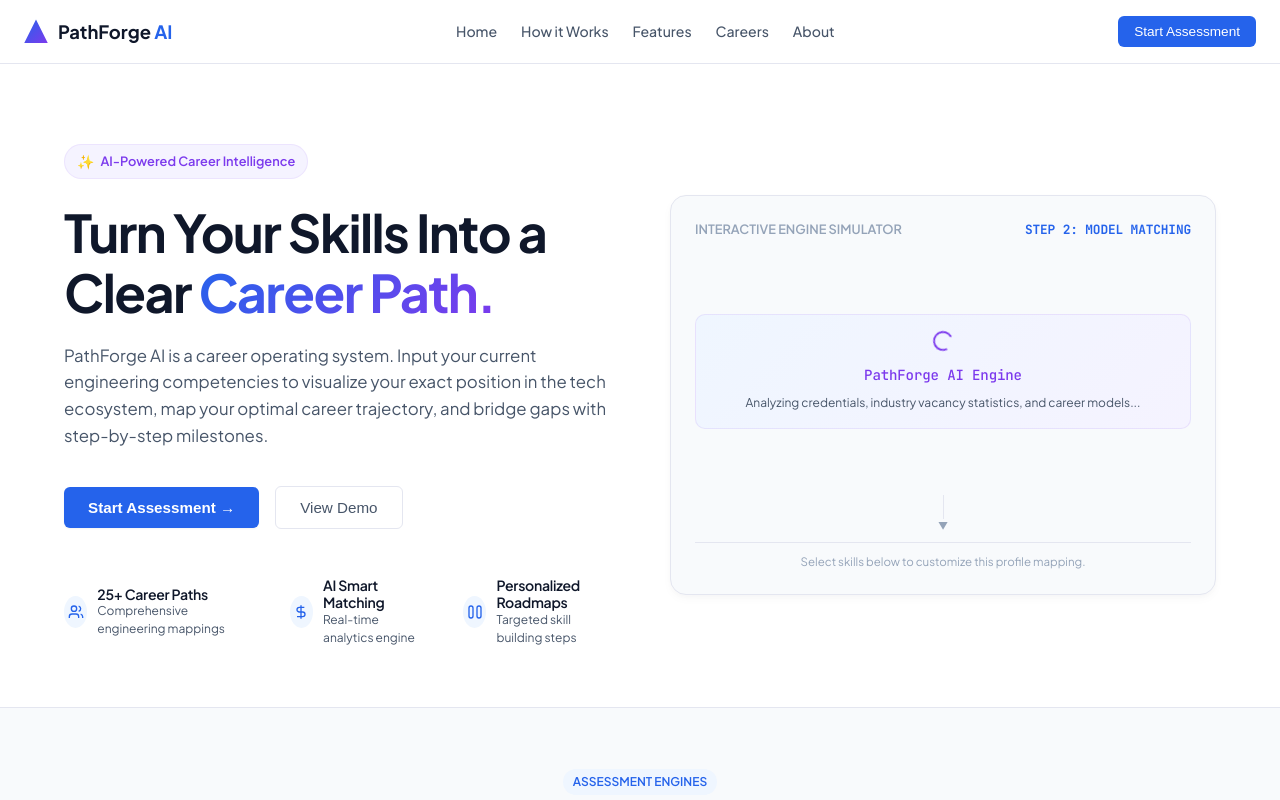
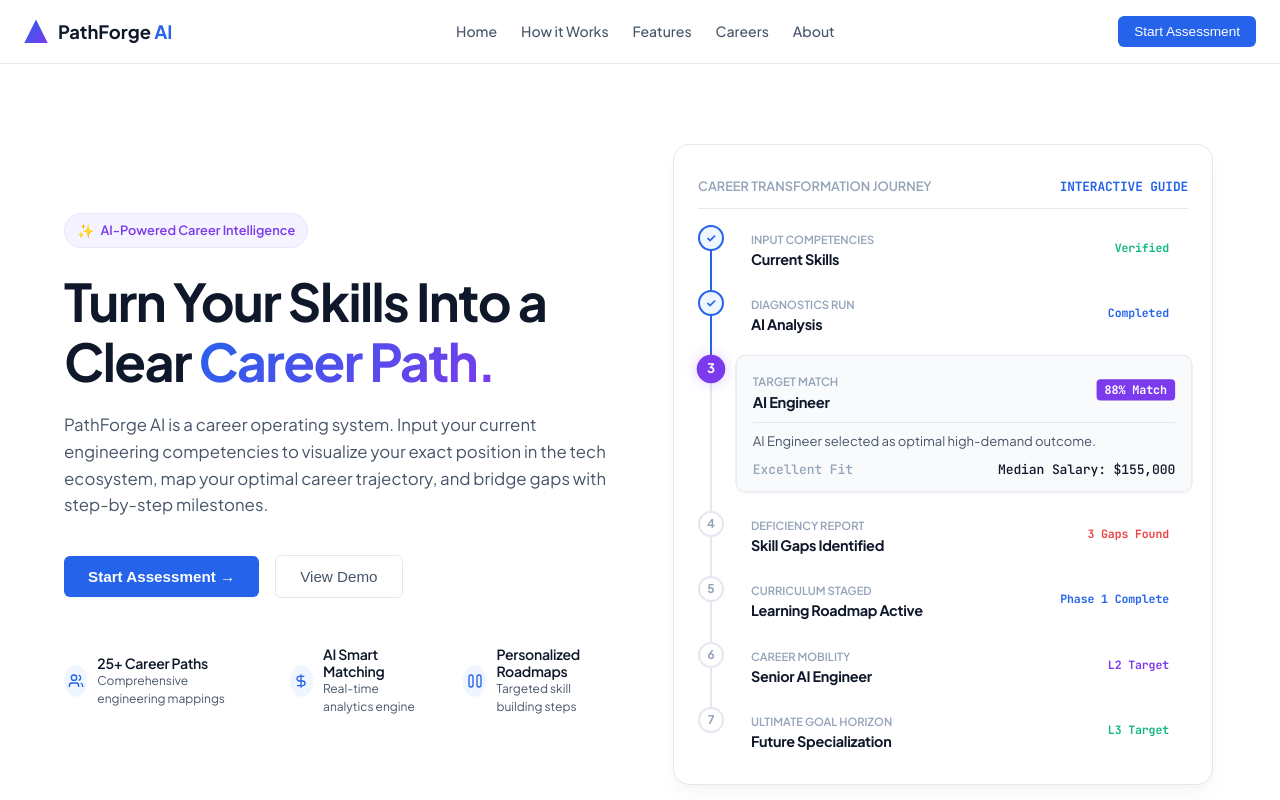
Before and after one commit to Sudiksha-Bharat-Singh/PathForge-AI, a React (Vite) app in the folder frontend/: page / in a window 1280 px wide. Shown: the top 800 px of the page. Built offline with nearby package versions, Linux system fonts and the light colour scheme; a web font is replaced by a local one.

Commit message:
feat: initialize global CSS variables and create Hero landing component

```diff
--- a/frontend/src/components/Hero.jsx
+++ b/frontend/src/components/Hero.jsx
@@ -1,20 +1,90 @@
-import React, { useState, useEffect } from 'react';
+import React, { useState } from 'react';
+
+const JOURNEY_STEPS = [
+  {
+    id: 1,
+    title: "Current Skills",
+    subtitle: "Input Competencies",
+    status: "Verified",
+    color: "var(--color-emerald)",
+    details: "Your active stack serving as database credentials.",
+    badge: "3 Skills Loaded",
+    tags: ["Python", "SQL", "Machine Learning"],
+    stats: "Raw inputs parsed successfully"
+  },
+  {
+    id: 2,
+    title: "AI Analysis",
+    subtitle: "Diagnostics Run",
+    status: "Completed",
+    color: "var(--color-primary)",
+    details: "Cross-referencing index files against 25+ target engineering paths.",
+    badge: "128 Data Points",
+    stats: "Vector distance matching complete"
+  },
+  {
+    id: 3,
+    title: "Recommended Career",
+    subtitle: "Target Match",
+    status: "88% Match",
+    color: "var(--color-violet)",
+    details: "AI Engineer selected as optimal high-demand outcome.",
+    badge: "Excellent Fit",
+    highlight: "AI Engineer",
+    stats: "Median Salary: $155,000"
+  },
+  {
+    id: 4,
+    title: "Skill Gaps Identified",
+    subtitle: "Deficiency Report",
+    status: "3 Gaps Found",
+    color: "#EF4444",
+    details: "Key framework components needed to qualify for top-tier hiring.",
+    badge: "Action Required",
+    tags: ["LangChain", "Vector Databases", "Deep Learning"],
+    stats: "Estimated study time: 7 weeks"
+  },
+  {
+    id: 5,
+    title: "Learning Roadmap Active",
+    subtitle: "Curriculum Staged",
+    status: "Phase 1 Complete",
+    color: "var(--color-primary)",
+    details: "Interactive learning curriculum structured into 5 sequential milestones.",
+    badge: "60% Core Progress",
+    stats: "Milestone: Build RAG Knowledge Hub"
+  },
+  {
+    id: 6,
+    title: "Senior Role Progression",
+    subtitle: "Career Mobility",
+    status: "L2 Target",
+    color: "var(--color-violet)",
+    details: "Advancement plan into senior role scales within 2-4 years.",
+    badge: "$180K Avg Salary",
+    highlight: "Senior AI Engineer",
+    stats: "Focus: MLOps scaling & models fine-tuning"
+  },
+  {
+    id: 7,
+    title: "Future Specialization",
+    subtitle: "Ultimate Goal Horizon",
+    status: "L3 Target",
+    color: "var(--color-emerald)",
+    details: "Long-term technological leadership path and executive alignment.",
+    badge: "AI Architect ➔ Research Lead",
+    stats: "Average compensation scale: $220,000+"
+  }
+];
 
 export default function Hero({ onStartAssessment }) {
-  const [demoState, setDemoState] = useState(0); // 0: Input Skills, 1: Scanning, 2: Result
-
-  useEffect(() => {
-    const timer = setInterval(() => {
-      setDemoState((prev) => (prev + 1) % 3);
-    }, 4500); // changes state every 4.5 seconds
-    return () => clearInterval(timer);
-  }, []);
+  const [activeStep, setActiveStep] = useState(3); // Default highlighting recommended career node
 
   return (
     <section className="hero-section" id="home">
       <div className="container">
         <div className="hero-grid">
-          {/* Left Column */}
+          {/* Left Content column */}
           <div className="hero-content">
             <div className="hero-pill">
               <span style={{ fontSize: '14px' }}>✨</span> AI-Powered Career Intelligence
@@ -70,100 +140,143 @@ export default function Hero({ onStartAssessment }) {
             </div>
           </div>
 
-          {/* Right Column: Interactive Career Recommendation Flow */}
-          <div className="hero-visual">
-            <div className="matcher-panel-title">
-              <span>Interactive Engine Simulator</span>
-              <span className="mono" style={{ color: 'var(--color-primary)' }}>
-                {demoState === 0 && 'STEP 1: INGEST SKILLS'}
-                {demoState === 1 && 'STEP 2: MODEL MATCHING'}
-                {demoState === 2 && 'STEP 3: COMPILATION'}
-              </span>
+          {/* Right Column: Visual Career Transformation Journey */}
+          <div className="hero-journey-container animate-slide-up">
+            <div className="matcher-panel-title" style={{ borderBottom: '1px solid var(--border-color)', paddingBottom: '12px', marginBottom: '16px' }}>
+              <span>Career Transformation Journey</span>
+              <span className="mono" style={{ color: 'var(--color-primary)' }}>Interactive Guide</span>
             </div>
 
-            {/* Simulated flow based on timer */}
-            <div style={{ flex: 1, display: 'flex', flexDirection: 'column', justifyContent: 'center' }}>
-              {demoState === 0 && (
-                <div className="animate-fade" style={{ textAlign: 'center' }}>
-                  <div style={{ color: 'var(--color-ink-subtle)', marginBottom: '14px', fontSize: '0.85rem', fontWeight: 600 }}>
-                    YOUR INPUT SKILLS
-                  </div>
-                  <div className="matcher-skills-row" style={{ justifyContent: 'center' }}>
-                    <span className="matcher-skill-tag">Python</span>
-                    <span className="matcher-skill-tag">SQL</span>
-                    <span className="matcher-skill-tag">Machine Learning</span>
-                  </div>
-                  <div style={{ color: 'var(--color-ink-subtle)', fontSize: '0.72rem', marginTop: '16px' }}>
-                    Parsing text logs & database mappings...
-                  </div>
-                </div>
-              )}
+            <div className="hero-journey-timeline">
+              {JOURNEY_STEPS.map((step, idx) => {
+                const isActive = activeStep === step.id;
+                const isCompleted = step.id < activeStep;
 
-              {demoState === 1 && (
-                <div className="animate-fade">
-                  <div className="matcher-engine-card">
-                    <div className="matcher-engine-loader"></div>
-                    <div className="matcher-engine-text mono">PathForge AI Engine</div>
-                    <p style={{ fontSize: '0.75rem', color: 'var(--color-ink-muted)', marginTop: '8px' }}>
-                      Analyzing credentials, industry vacancy statistics, and career models...
-                    </p>
-                  </div>
-                </div>
-              )}
+                return (
+                  <div
+                    key={step.id}
+                    className={`hero-journey-node-wrapper ${isActive ? 'active' : ''}`}
+                    onClick={() => setActiveStep(step.id)}
+                    style={{ cursor: 'pointer', display: 'flex', position: 'relative', paddingBottom: idx === JOURNEY_STEPS.length - 1 ? '0' : '20px' }}
+                  >
+                    {/* Vertical Connecting Line */}
+                    {idx !== JOURNEY_STEPS.length - 1 && (
+                      <div
+                        className="hero-journey-line"
+                        style={{
+                          position: 'absolute',
+                          left: '12px',
+                          top: '24px',
+                          bottom: '0',
+                          width: '2px',
+                          backgroundColor: isCompleted ? 'var(--color-primary)' : 'var(--border-color)',
+                          zIndex: 1
+                        }}
+                      ></div>
+                    )}
 
-              {demoState === 2 && (
-                <div className="matcher-match-card">
-                  <div className="matcher-match-header">
-                    <div className="matcher-match-info">
-                      <span className="badge-success">Excellent Match</span>
-                      <h3 style={{ marginTop: '4px' }}>AI Engineer</h3>
-                      <p style={{ fontSize: '0.75rem', color: 'var(--color-ink-muted)' }}>
-                        Average Salary: $125k - $160k
-                      </p>
+                    {/* Step Icon circle */}
+                    <div
+                      className="hero-journey-icon-circle"
+                      style={{
+                        width: '26px',
+                        height: '26px',
+                        borderRadius: '50%',
+                        backgroundColor: isActive ? step.color : isCompleted ? 'var(--color-primary-soft)' : '#FFFFFF',
+                        border: `2px solid ${isActive ? step.color : isCompleted ? 'var(--color-primary)' : 'var(--border-color)'}`,
+                        color: isActive ? '#FFFFFF' : isCompleted ? 'var(--color-primary)' : 'var(--color-ink-subtle)',
+                        display: 'flex',
+                        alignItems: 'center',
+                        justifyContent: 'center',
+                        zIndex: 2,
+                        fontWeight: 'bold',
+                        fontSize: '0.75rem',
+                        transition: 'var(--transition-fast)',
+                        boxShadow: isActive ? `0 0 10px rgba(37, 99, 235, 0.2)` : 'none'
+                      }}
+                    >
+                      {isCompleted ? "✓" : step.id}
                     </div>
-                    <div className="matcher-match-score-circle">
-                      88%
+
+                    {/* Node details card */}
+                    <div
+                      className={`hero-journey-card ${isActive ? 'active' : ''}`}
+                      style={{
+                        marginLeft: '16px',
+                        flex: 1,
+                        backgroundColor: isActive ? 'var(--bg-surface)' : 'transparent',
+                        border: isActive ? '1px solid var(--border-color)' : '1px solid transparent',
+                        borderRadius: 'var(--radius-md)',
+                        padding: isActive ? '12px 16px' : '0px 10px',
+                        transition: 'all 0.3s cubic-bezier(0.16, 1, 0.3, 1)',
+                        transform: isActive ? 'scale(1.02)' : 'scale(1)',
+                      }}
+                    >
+                      <div style={{ display: 'flex', justifyContent: 'space-between', alignItems: 'center' }}>
+                        <div>
+                          <span style={{ fontSize: '0.7rem', textTransform: 'uppercase', color: 'var(--color-ink-subtle)', fontWeight: 600 }}>
+                            {step.subtitle}
+                          </span>
+                          <h4 style={{ fontSize: '0.9rem', fontWeight: 700, margin: '1px 0' }}>
+                            {step.highlight ? <strong>{step.highlight}</strong> : step.title}
+                          </h4>
+                        </div>
+                        <span
+                          className="mono"
+                          style={{
+                            fontSize: '0.72rem',
+                            color: isActive ? '#FFFFFF' : step.color,
+                            backgroundColor: isActive ? step.color : 'transparent',
+                            padding: '2px 8px',
+                            borderRadius: '4px',
+                            fontWeight: 600
+                          }}
+                        >
+                          {step.status}
+                        </span>
+                      </div>
+
+                      {isActive && (
+                        <div className="animate-fade" style={{ marginTop: '10px', borderTop: '1px solid var(--border-color)', paddingTop: '10px' }}>
+                          <p style={{ fontSize: '0.8rem', color: 'var(--color-ink-muted)', marginBottom: '8px', lineHeight: '1.4' }}>
+                            {step.details}
+                          </p>
+
+                          {/* Tags row */}
+                          {step.tags && (
+                            <div style={{ display: 'flex', gap: '6px', marginBottom: '8px', flexWrap: 'wrap' }}>
+                              {step.tags.map((tag, i) => (
+                                <span
+                                  key={i}
+                                  className="mono"
+                                  style={{
+                                    fontSize: '0.68rem',
+                                    padding: '2px 8px',
+                                    backgroundColor: '#FFFFFF',
+                                    border: '1px solid var(--border-color)',
+                                    borderRadius: '4px',
+                                    color: 'var(--color-ink)'
+                                  }}
+                                >
+                                  {tag}
+                                </span>
+                              ))}
+                            </div>
+                          )}
+
+                          <div style={{ display: 'flex', justifyContent: 'space-between', alignItems: 'center', fontSize: '0.72rem', color: 'var(--color-ink-subtle)', fontWeight: 500 }}>
+                            <span className="mono">{step.badge}</span>
+                            <span className="mono" style={{ color: 'var(--color-ink)' }}>{step.stats}</span>
+                          </div>
+                        </div>
+                      )}
                     </div>
                   </div>
-
-                  <div style={{ display: 'grid', gridTemplateColumns: '1fr 1fr', gap: '12px', borderTop: '1px solid var(--border-color)', paddingTop: '12px', marginBottom: '12px' }}>
-                    <div>
-                      <span className="mono" style={{ fontSize: '0.68rem', color: 'var(--color-ink-subtle)', display: 'block', fontWeight: 600 }}>
-                        READY INDEX
-                      </span>
-                      <span style={{ fontSize: '0.85rem', fontWeight: 700, color: 'var(--color-primary)' }}>72 / 100</span>
-                    </div>
-                    <div>
-                      <span className="mono" style={{ fontSize: '0.68rem', color: 'var(--color-ink-subtle)', display: 'block', fontWeight: 600 }}>
-                        CONFIDENCE
-                      </span>
-                      <span style={{ fontSize: '0.85rem', fontWeight: 700, color: 'var(--color-violet)' }}>96% Confident</span>
-                    </div>
-                  </div>
-
-                  <div className="matcher-match-meta">
-                    <div className="matcher-meta-item">
-                      <span className="matcher-meta-label">Future Role</span>
-                      <span className="matcher-meta-val" style={{ color: 'var(--color-violet)' }}>AI Architect</span>
-                    </div>
-                    <div className="matcher-meta-item" style={{ alignItems: 'flex-end' }}>
-                      <span className="matcher-meta-label">Salary Index</span>
-                      <span className="matcher-meta-val" style={{ color: 'var(--color-emerald)' }}>High Demand</span>
-                    </div>
-                  </div>
-                </div>
-              )}
-            </div>
-
-            <div className="matcher-connector">
-              <div className="matcher-connector-line"></div>
-              <div className="matcher-connector-arrow">▼</div>
-            </div>
-
-            <div style={{ fontSize: '0.72rem', color: 'var(--color-ink-subtle)', textAlign: 'center', borderTop: '1px solid var(--border-color)', paddingTop: '10px' }}>
-              Select skills below to customize this profile mapping.
+                );
+              })}
             </div>
           </div>
+
         </div>
       </div>
     </section>
--- a/frontend/src/index.css
+++ b/frontend/src/index.css
@@ -1887,3 +1887,52 @@ h1, h2, h3, h4, h5, h6 {
     grid-template-columns: 1fr;
   }
 }
+
+/* Hero Career Transformation Journey Styles */
+.hero-journey-container {
+  background-color: #FFFFFF;
+  border: 1px solid var(--border-color);
+  border-radius: var(--radius-lg);
+  padding: 32px 24px;
+  box-shadow: var(--shadow-lg);
+  display: flex;
+  flex-direction: column;
+  width: 100%;
+  max-width: 540px;
+  margin: 0 auto;
+}
+
+.hero-journey-timeline {
+  display: flex;
+  flex-direction: column;
+  width: 100%;
+}
+
+.hero-journey-card {
+  background-color: transparent;
+  border: 1px solid transparent;
+  transition: all 0.3s cubic-bezier(0.16, 1, 0.3, 1);
+}
+
+.hero-journey-node-wrapper:hover .hero-journey-card {
+  background-color: var(--bg-surface);
+  border-color: var(--border-color);
+  transform: scale(1.01);
+}
+
+.hero-journey-node-wrapper.active .hero-journey-card {
+  background-color: var(--bg-surface) !important;
+  border-color: var(--border-color) !important;
+  box-shadow: var(--shadow-sm);
+  transform: scale(1.02);
+}
+
+.hero-journey-node-wrapper:hover .hero-journey-icon-circle {
+  border-color: var(--color-violet) !important;
+  color: var(--color-violet) !important;
+}
+
+.hero-journey-node-wrapper.active .hero-journey-icon-circle {
+  transform: scale(1.1);
+  box-shadow: 0 0 12px rgba(124, 58, 237, 0.25) !important;
+}
```
